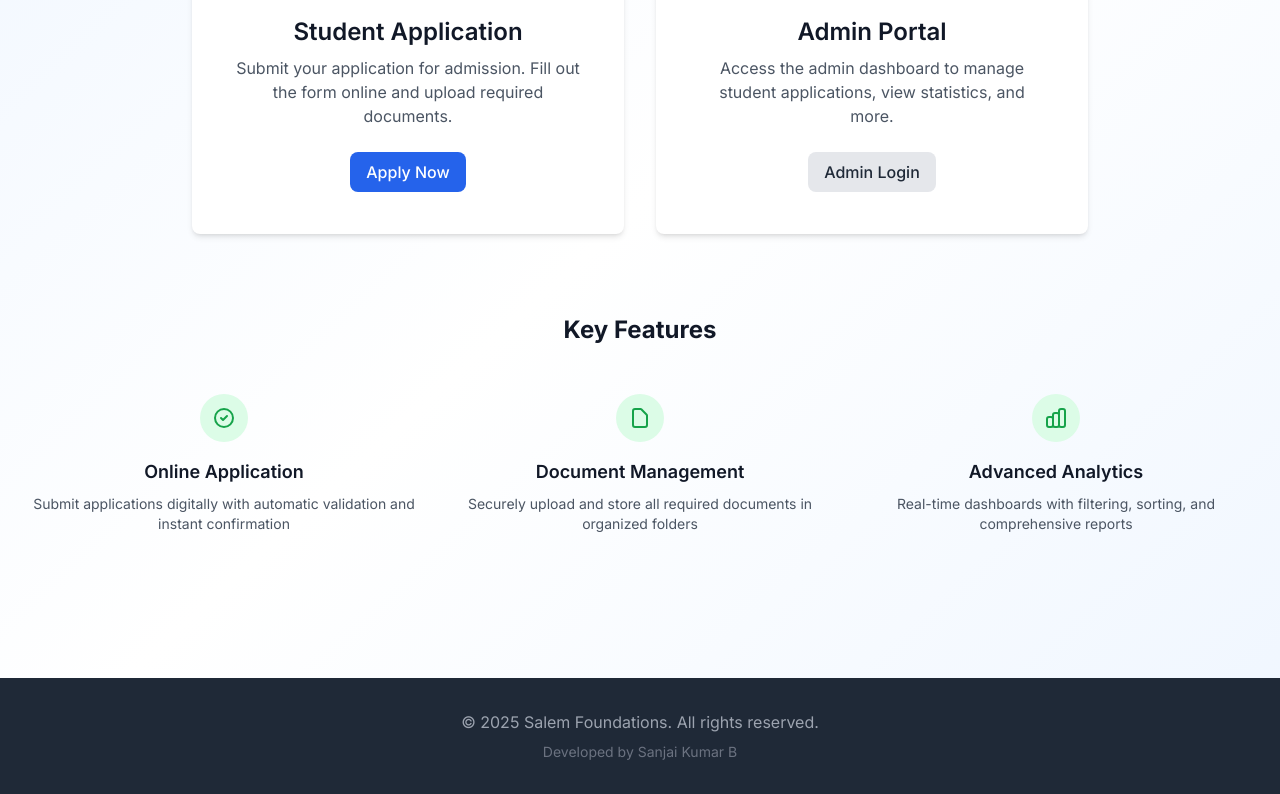
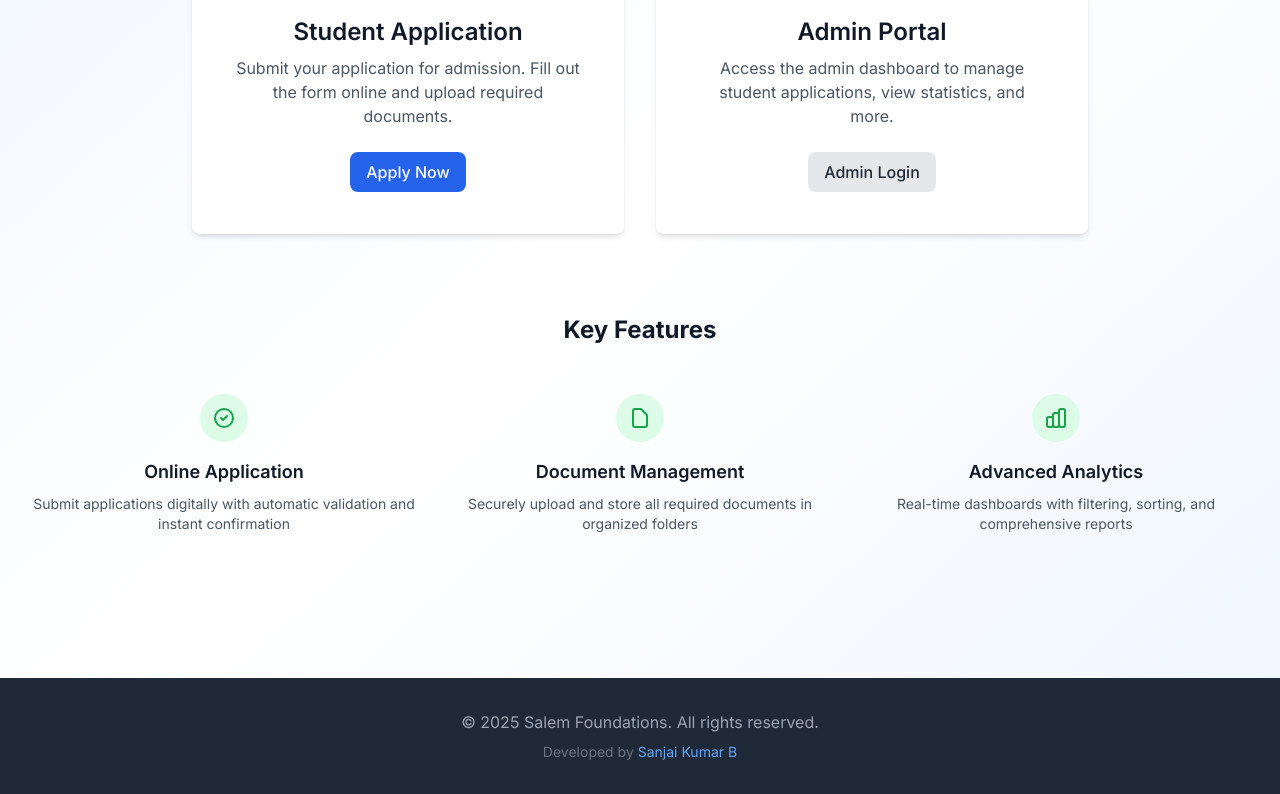
Before and after one commit to Sanjai-Kumar-B/salem-foundations-stud-registration, a Next.js app: page / in a window 1280 px wide. Shown: the part 382-1176 px from the top of the page. Built offline with nearby package versions, Linux system fonts and the light colour scheme.

Commit message:
Add LinkedIn link to developer credit in footer

```diff
--- a/src/app/page.tsx
+++ b/src/app/page.tsx
@@ -133,7 +133,15 @@
               © {new Date().getFullYear()} Salem Foundations. All rights reserved.
             </p>
             <p className="text-gray-500 text-sm mt-2">
-              Developed by Sanjai Kumar B
+              Developed by{' '}
+              <a
+                href="https://www.linkedin.com/in/sanjaikumarb"
+                target="_blank"
+                rel="noopener noreferrer"
+                className="text-blue-400 hover:text-blue-300 transition-colors"
+              >
+                Sanjai Kumar B
+              </a>
             </p>
           </div>
         </div>
```
